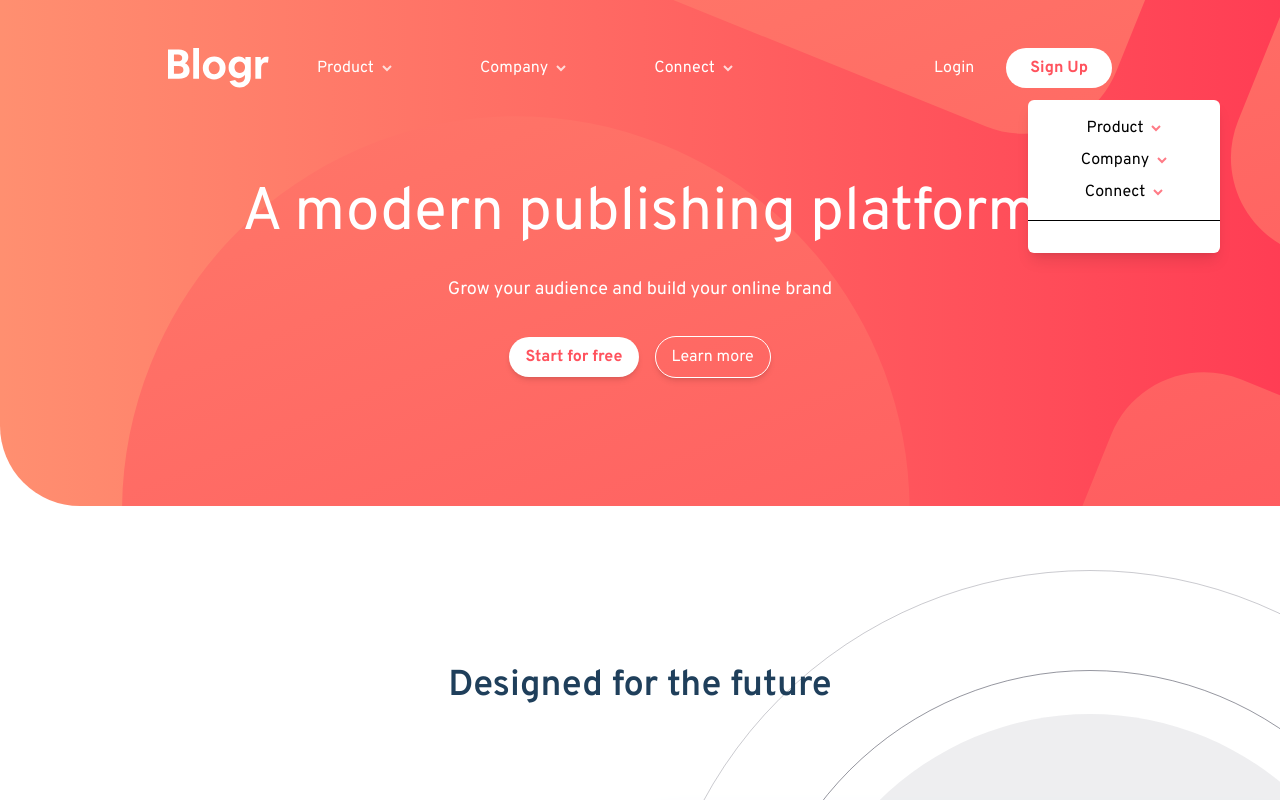
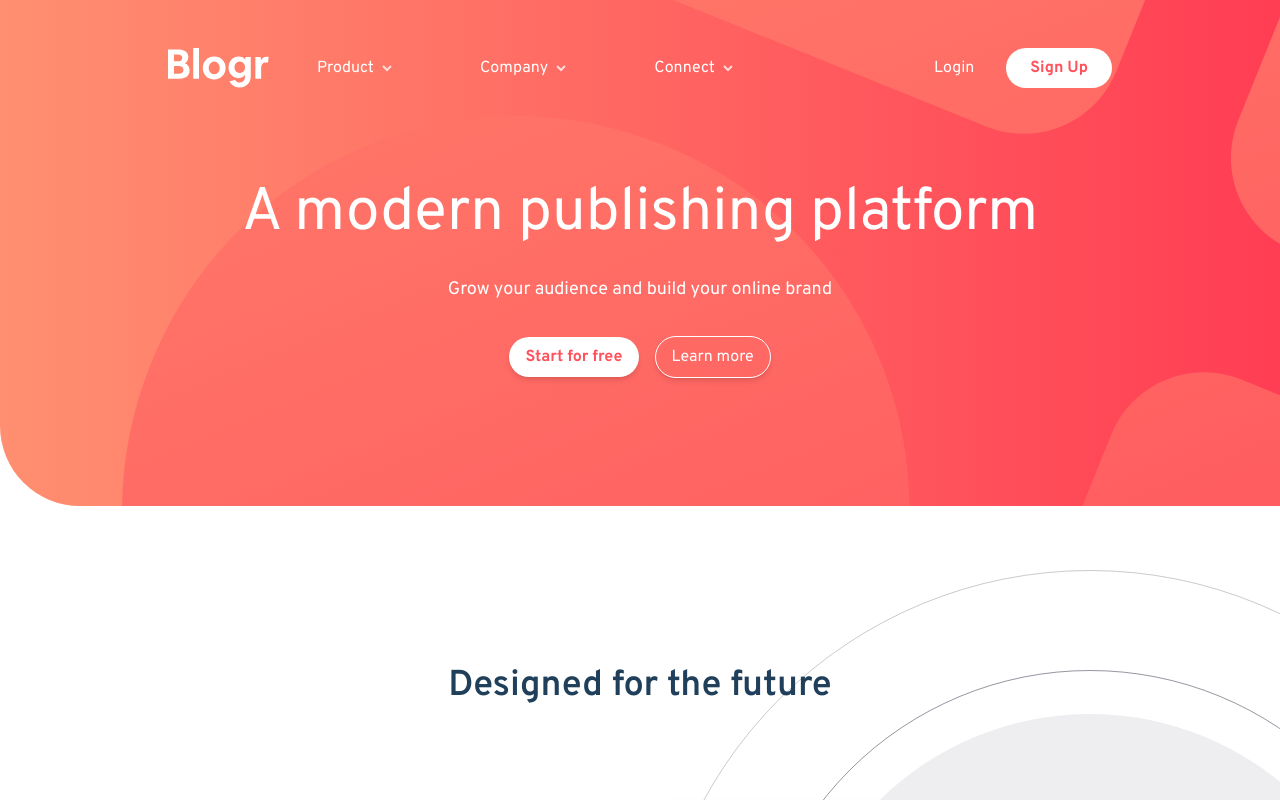
Before and after one commit to mikedeleon9/Blog-Landing-Page, a React (Vite) app: page / in a window 1280 px wide. Shown: the top 800 px of the page. Built offline with nearby package versions, Linux system fonts and the light colour scheme.

Commit message:
done with the project

```diff
--- a/src/components/DropDownMenu.jsx
+++ b/src/components/DropDownMenu.jsx
@@ -1,8 +1,9 @@
 import arrowIcon from "../images/icon-arrow-dark.svg";
 import {useState} from "react"
 
-export default function DropDownMenu(){
+export default function DropDownMenu({showHamburgerMenu}){
     const [isDropDown, setIsDropDown] = useState(false);
+
 
     const headerItems = ["Product", "Company", "Connect"];
     const dropDownItems = [
@@ -15,14 +16,16 @@ export default function DropDownMenu(){
         setIsDropDown(prev => prev === index ? null : index)
     }
 
+
+
     return (
-        <div className="bg-white py-4  absolute right-15 rounded-md top-25 shadow-lg">
+        <div className={`${showHamburgerMenu ? "block" : "hidden" }  bg-white py-4  absolute right-15 rounded-md top-25 shadow-lg`}>
             <ul className="flex w-48 flex-col gap-2 px-4 mb-4">
                 {headerItems.map((item, index) => (
                     <div className="flex flex-col items-center gap-1">
                         <div onClick={()=>handleDropDown(index)} className="flex items-center gap-2 cursor-pointer">
                             <li>{item}</li>
-                            <img src={arrowIcon} />
+                            <img className={`transition-transform duration-300  ${isDropDown === index ? 'rotate-180' : 'rotate-0'}`}  src={arrowIcon} />
                         </div>
                        <div className={`${isDropDown === index ? "block" : "hidden"} flex flex-col gap-2 rounded-lg bg-slate-300 px-10 py-2`}>
                         {dropDownItems[index].map((dropdownItem, i) => (
@@ -35,8 +38,12 @@ export default function DropDownMenu(){
                 ))}
             </ul>
           <hr className="py-2" />
-          <div>
 
+
+
+          <div className="flex flex-col items-center gap-2">
+          <p className="cursor-pointer" >Login</p>
+          <button className="signUpButton cursor-pointer px-6 py-2 text-white rounded-full">Sign Up</button>
           </div>
         </div>
 
--- a/src/components/Header.jsx
+++ b/src/components/Header.jsx
@@ -1,5 +1,6 @@
 import arrowIcon from "../images/icon-arrow-light.svg"
 import mainLogo from "../images/logo.svg"
+import closeIcon from "../images/icon-close.svg"
 import hamburgerMenu from "../images/icon-hamburger.svg"
 import {useState, useEffect, useRef} from "react"
 import DropDownMenu from "../components/DropDownMenu"
@@ -8,6 +9,7 @@ export default function Header(){
     const [openIndex, setOpenIndex] = useState(false);
     const dropdownRef = useRef(null);
     const [showHamburgerMenu, setShowHamburgerMenu] = useState(false);
+
 
     const headerItems = ["Product", "Company", "Connect"];
     const dropDownItems = [
@@ -22,7 +24,10 @@ export default function Header(){
 
     function showBurgerMenu(){
         setShowHamburgerMenu(prev => !prev);
+
     }
+
+
 
     useEffect(() => {
         const handleClickOutside = (event) => {
@@ -64,8 +69,8 @@ export default function Header(){
             </ul>
 
           </header>
-          <img onClick={showBurgerMenu} className="opacity-100 xl:opacity-0 relative" src={hamburgerMenu} alt="" />
-            <DropDownMenu />
+          <img onClick={showBurgerMenu} className="opacity-100 xl:opacity-0 relative cursor-pointer" src={showHamburgerMenu ? closeIcon : hamburgerMenu } alt="" />
+            <DropDownMenu showHamburgerMenu={showHamburgerMenu} />
 
           <div className="hidden xl:flex items-center text-white gap-8">
             <p className="cursor-pointer">Login</p>
--- a/src/components/footer.jsx
+++ b/src/components/footer.jsx
@@ -10,18 +10,19 @@ const categories = [
 
 export default function Footer(){
     return (
-        <div className="footerBG lg:h-92 flex flex-col md:flex-row items-start py-22  justify-evenly px-16">
-            <img src={mainLogo} alt="Main logo" />
+        <div className="footerBG lg:h-92 flex flex-col md:flex-row items-center md:items-start  py-22  gap-22 md:gap-0 justify-evenly px-16">
+            <img src={mainLogo} className="" alt="Main logo" />
 
            {headings.map((heading, i) => (
 
-            <div key={heading} className="text-white">
-                <p className="mb-8">{heading}</p>
+            <div key={heading} className="text-white text-center md:text-start">
+                <p className="mb-6 font-bold ">{heading}</p>
                <ul className="text-white flex flex-col gap-3">
                     {categories[i].map((item) => (
                         <li key={item} className="text-white">{item}</li>
                     ))}
                </ul>
+
             </div>
 
            ))}
--- a/src/index.css
+++ b/src/index.css
@@ -8,7 +8,6 @@
   --color-grayish: hsl(207, 13%, 34%);
   --color-darkGrayBlue: hsl(237, 17%, 21%);
   --color-desaturatedBlue: hsl(237, 23%, 32%);
-  --color-darkGrayish: hsl(207, 13%, 34%);
 }
 
 *{
@@ -51,10 +50,8 @@ body{
  background-position: -30% 85%;
 }
 
-.main-image{
-
-
-
+.signUpButton{
+  background: linear-gradient(to right, hsl(13, 100%, 72%), hsl(353, 100%, 62%) );
 
 }
 
```
